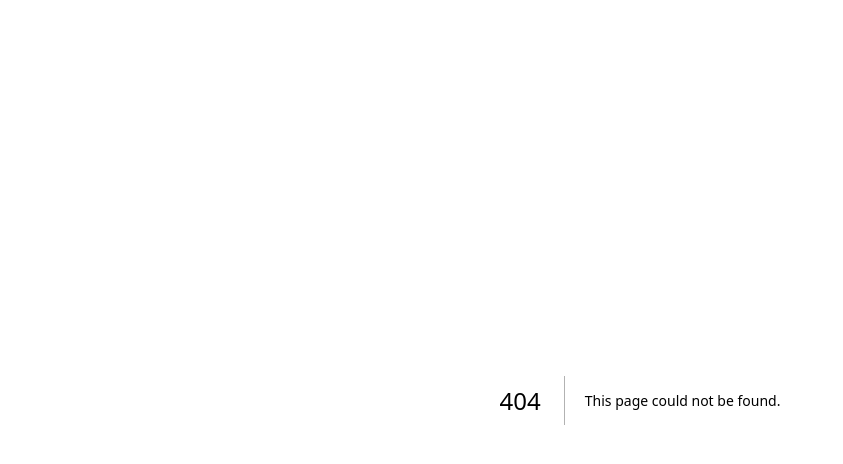
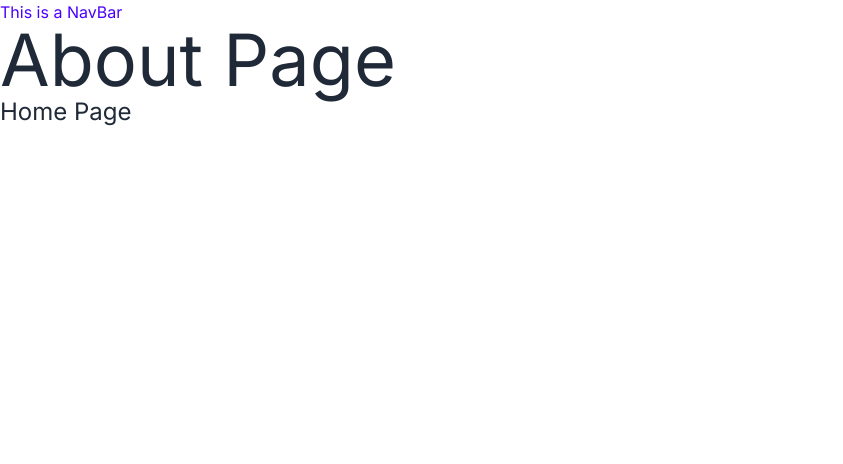
Before and after one commit to Asan86/Next.js_JohnSmilga, a Next.js app: page /about in a window 1280 px wide. Before the commit this address had no page. Shown: the top 464 px of the page, without its empty margins (0-843 px from the left). Built offline with nearby package versions, Linux system fonts and the light colour scheme.

Commit message:
Layout File/Файл макета

```diff
--- /dev/null
+++ b/src/app/about/page.js
@@ -0,0 +1,15 @@
+import Link from "next/link";
+import React from "react";
+
+function AboutPage() {
+  return (
+    <div>
+      <h1 className="text-7xl">About Page</h1>
+      <Link href="/" className="text-2xl">
+        Home Page
+      </Link>
+    </div>
+  );
+}
+
+export default AboutPage;
--- /dev/null
+++ b/src/app/client/page.js
@@ -0,0 +1,7 @@
+import React from "react";
+
+function ClientPage() {
+  return <h1 className="text-7xl">ClientPage</h1>;
+}
+
+export default ClientPage;
--- /dev/null
+++ b/src/app/drinks/page.js
@@ -0,0 +1,7 @@
+import React from "react";
+
+function DrinksPage() {
+  return <h1 className="text-7xl">DrinksPage</h1>;
+}
+
+export default DrinksPage;
--- a/src/app/layout.tsx
+++ b/src/app/layout.tsx
@@ -5,8 +5,8 @@ import "./globals.css";
 const inter = Inter({ subsets: ["latin"] });
 
 export const metadata: Metadata = {
-  title: "Create Next App",
-  description: "Generated by create next app",
+  title: "Next.js tutorial",
+  description: "Build awesome stuff with Next.js",
 };
 
 export default function RootLayout({
@@ -16,7 +16,10 @@ export default function RootLayout({
 }>) {
   return (
     <html lang="en">
-      <body className={inter.className}>{children}</body>
+      <body className={inter.className}>
+        <nav className="text2-xl text-primary">This is a NavBar </nav>
+        {children}
+      </body>
     </html>
   );
 }
--- /dev/null
+++ b/src/app/prisma-example/page.js
@@ -0,0 +1,7 @@
+import React from "react";
+
+function PrismaExample() {
+  return <h1 className="text-7xl">PrismaExamplePage</h1>;
+}
+
+export default PrismaExample;
--- /dev/null
+++ b/src/app/query/page.js
@@ -0,0 +1,7 @@
+import React from "react";
+
+function QueryPage() {
+  return <h1 className="text-7xl">QueryPage</h1>;
+}
+
+export default QueryPage;
--- /dev/null
+++ b/src/app/tasks/page.js
@@ -0,0 +1,7 @@
+import React from "react";
+
+function TasksPage() {
+  return <h1 className="text-7xl">TasksPage</h1>;
+}
+
+export default TasksPage;
--- a/tailwind.config.ts
+++ b/tailwind.config.ts
@@ -1,3 +1,4 @@
+import { request } from "http";
 import type { Config } from "tailwindcss";
 
 const config: Config = {
@@ -15,6 +16,6 @@ const config: Config = {
       },
     },
   },
-  plugins: [],
+  plugins: [require("@tailwindcss/typography"), require("daisyui")],
 };
 export default config;
```
Also changed, not shown: package.json (+7 -5 lines), 1 other file (tests, documents, lock files or other folders).
